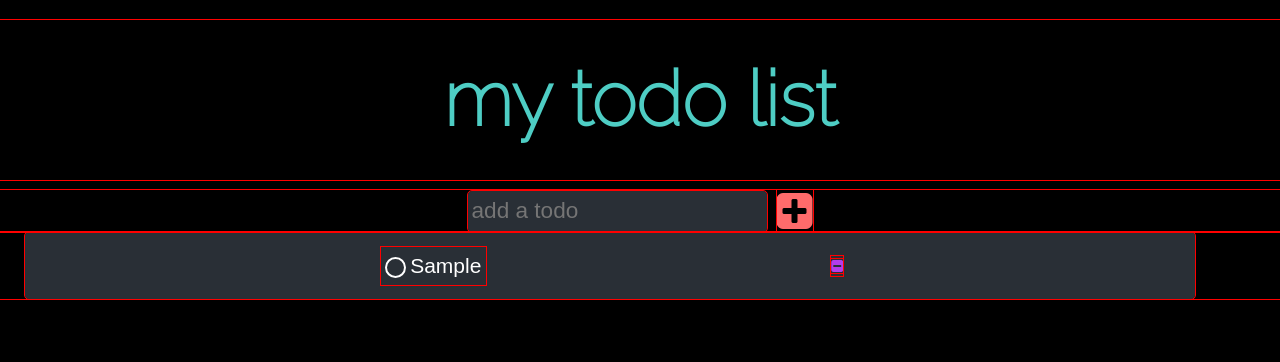
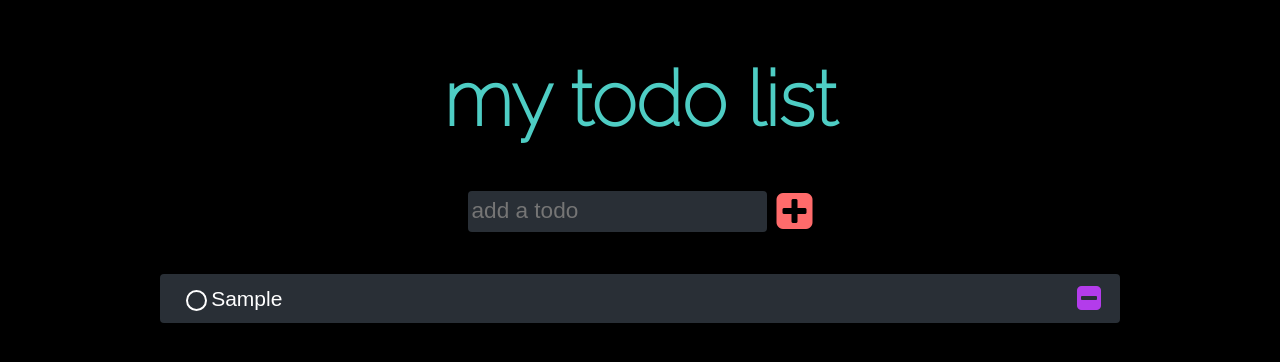
Before and after one commit to Priya-M1/react_todo_list_app, a React app: page / in a window 1280 px wide. Both pictures are taken after typing "Sample" into the empty fields and a click on the button 794 px from the left and 211 px from the top of the page. Built offline with nearby package versions, Linux system fonts and the light colour scheme.

Commit message:
more styling on checkbox

```diff
--- a/src/components/App/App.css
+++ b/src/components/App/App.css
@@ -18,7 +18,7 @@
 	font-family: var(--font-b);
 	margin: 0;
 	padding: 0;
-	outline: 1px solid red;
+	/* outline: 1px solid red; */
 	background-color: var(--color-a);
 }
 
--- a/src/components/TodoInput/styles.css
+++ b/src/components/TodoInput/styles.css
@@ -3,6 +3,7 @@
 	justify-content: center;
 	align-items: center;
 	gap: 1rem;
+	margin-bottom: 3em;
 }
 
 .todoinput-input {
--- a/src/components/TodoListItem/index.js
+++ b/src/components/TodoListItem/index.js
@@ -17,7 +17,7 @@ function TodoListItem({ todo, toggleComplete, handleDelete }) {
 					onClick={() => handleDelete(todo.id)}
 					className="todolistitem-delete-button"
 				>
-					<i class="fa fa-minus-square fa-1x" aria-hidden="true"></i>
+					<i class="fa fa-minus-square fa-2x" aria-hidden="true"></i>
 				</button>
 			</div>
 		</div>
--- a/src/components/TodoListItem/styles.css
+++ b/src/components/TodoListItem/styles.css
@@ -2,39 +2,50 @@ i {
 	background-color: var(--color-c);
 }
 
-.todolistitem-desc {
+label {
 	color: var(--color-b);
 	font-size: calc(2vh + 0.5rem);
-	padding: 15px;
+	padding: 0.2em 1em 0.2em 1em;
 	margin: 0;
 	font-weight: lighter;
 }
 .todolistitem-delete-button {
 	color: var(--color-f);
 	border-style: none;
+	margin-left: auto;
+	padding: 0.2em 1em 0.2em 1em;
 }
 .todolistitem-delete-button :hover {
 	color: var(--color-f-hover);
 }
 
 /* checkbox coding */
-
+.container-div {
+	display: flex;
+	margin-top: 1rem;
+	margin-bottom: 1rem;
+	margin-left: 16rem;
+	margin-right: 16rem;
+	/* justify-content: space-between; */
+}
 .container {
 	background-color: var(--color-c);
 	display: flex;
 	border-radius: 4px;
 	align-items: center;
-	padding: 1rem;
-	margin: 0 25px 0 25px;
-	justify-content: space-between;
+	padding: 0.5rem;
+	/* justify-content: space-around; */
+}
+
+label {
+	padding: 12rem;
 }
 
 input[type="checkbox"] + label {
 	background-color: var(--color-c);
 	display: block;
-	margin: 0.2em;
 	cursor: pointer;
-	padding: 0.2em;
+	padding: 0.2em 1em 0.2em 1em;
 }
 
 input[type="checkbox"] {
@@ -42,7 +53,9 @@ input[type="checkbox"] {
 }
 
 input[type="checkbox"] + label:before {
-	content: "\2714";
+	font-family: "Font Awesome 5 Brands";
+	font-weight: 400;
+	content: "\f09a";
 	border: 0.1em solid white;
 	border-radius: 45px;
 	display: inline-block;
@@ -70,6 +83,7 @@ input[type="checkbox"]:disabled + label:before {
 	transform: scale(1);
 	border-color: #aaa;
 	text-decoration: line-through;
+	padding: 0.2em 1em 0.2em 1em;
 }
 
 input[type="checkbox"]:checked:disabled + label:before {
@@ -77,4 +91,5 @@ input[type="checkbox"]:checked:disabled + label:before {
 	background-color: var(--color-g);
 	border-color: var(--color-g);
 	text-decoration: line-through;
+	padding: 0.2em 1em 0.2em 1em;
 }
```
